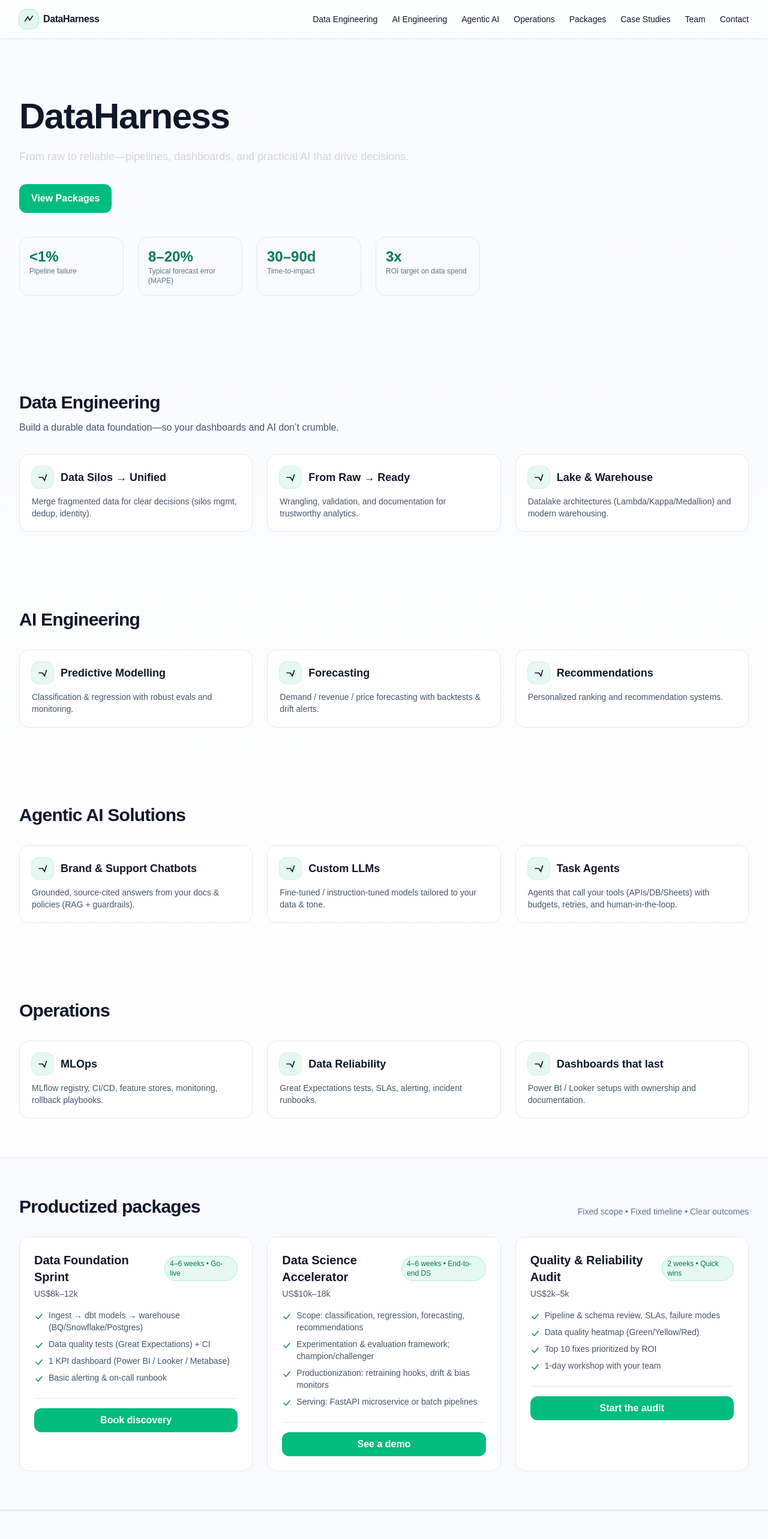
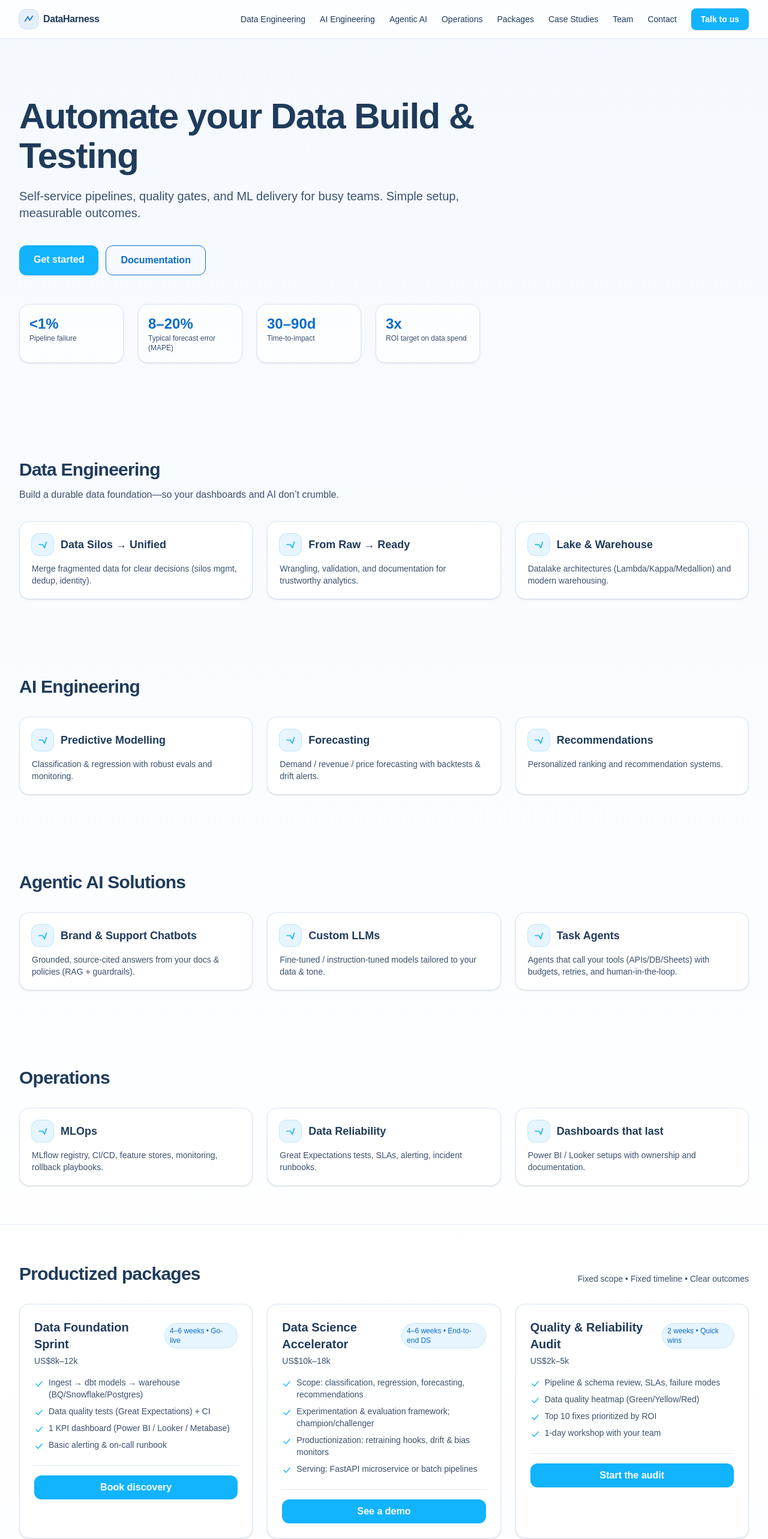
Before and after one commit to iaayushgupta/fractional-landing-page, a Next.js app: page / in a window 1280 px wide. Shown: the top 2566 px of the page at 60% size. Built offline with nearby package versions, Linux system fonts and the light colour scheme.

Commit message:
Update LandingPage.tsx

```diff
--- a/app/LandingPage.tsx
+++ b/app/LandingPage.tsx
@@ -11,7 +11,7 @@ export default function LandingPage() {
     { href: "#contact", label: "Contact" },
   ];
 
-  // Packages: replaced Forecasts-in-a-Box with a broader DS offer
+  // Packages
   const packages = [
     {
       name: "Data Foundation Sprint",
@@ -71,15 +71,20 @@ export default function LandingPage() {
   ];
 
   return (
-    // Light theme + mobile-friendly spacing/typography
-    <div className="min-h-screen bg-gradient-to-b from-slate-50 via-white to-slate-50 text-slate-900">
+    // DRONE-like palette:
+    // Navy text:        #1F3B5B
+    // Primary blue:     #0B6BCB
+    // CTA cyan/azure:   #12B3FF (hover #0AA0E6)
+    // Ice gradient:     from #F4F9FF to #EAF3FF
+    // Light borders:    #DCE7F5
+    <div className="min-h-screen bg-gradient-to-b from-[#F4F9FF] via-white to-[#EAF3FF] text-[#1F3B5B]">
       {/* Header */}
-      <header className="sticky top-0 z-40 backdrop-blur bg-white/70 border-b border-slate-200">
+      <header className="sticky top-0 z-40 backdrop-blur bg-white/80 border-b border-[#DCE7F5]">
         <div className="mx-auto max-w-7xl px-4 sm:px-6 lg:px-8">
           <div className="h-16 flex items-center justify-between">
             <a href="/" className="flex items-center gap-2">
-              <div className="h-8 w-8 rounded-xl bg-emerald-500/10 ring-1 ring-emerald-500/30 flex items-center justify-center">
-                <svg viewBox="0 0 24 24" className="h-5 w-5">
+              <div className="h-8 w-8 rounded-xl bg-[#0B6BCB]/10 ring-1 ring-[#0B6BCB]/20 flex items-center justify-center">
+                <svg viewBox="0 0 24 24" className="h-5 w-5 text-[#0B6BCB]">
                   <path d="M4 17l6-10 4 7 6-9" fill="none" stroke="currentColor" strokeWidth="2" />
                 </svg>
               </div>
@@ -87,10 +92,16 @@ export default function LandingPage() {
             </a>
             <nav className="hidden md:flex items-center gap-6 text-sm">
               {nav.map((n) => (
-                <a key={n.href} href={n.href} className="hover:text-emerald-600 transition">
+                <a key={n.href} href={n.href} className="hover:text-[#0B6BCB] transition">
                   {n.label}
                 </a>
               ))}
+              <a
+                href="#contact"
+                className="inline-flex items-center gap-2 rounded-lg bg-[#12B3FF] hover:bg-[#0AA0E6] text-white px-4 py-2 font-semibold shadow-sm"
+              >
+                Talk to us
+              </a>
             </nav>
           </div>
         </div>
@@ -98,23 +109,34 @@ export default function LandingPage() {
 
       {/* Hero */}
       <section className="relative overflow-hidden">
-        <div className="absolute inset-0 -z-10 opacity-40 bg-[radial-gradient(1200px_600px_at_50%_-100px,rgba(16,185,129,0.15),transparent)]" />
+        {/* soft top-right cyan bloom */}
+        <div className="absolute right-[-10%] top-[-20%] h-[40rem] w-[40rem] rounded-full bg-[#12B3FF]/20 blur-3xl -z-10" />
         <div className="mx-auto max-w-7xl px-4 sm:px-6 lg:px-8 py-16 sm:py-24">
           <div className="max-w-3xl">
-            <h1 className="text-4xl sm:text-6xl font-semibold leading-[1.1] tracking-tight">DataHarness</h1>
-            <p className="mt-5 text-lg text-zinc-300">
-              From raw to reliable—pipelines, dashboards, and practical AI that drive decisions.
+            <h1 className="text-4xl sm:text-6xl font-extrabold leading-[1.1] tracking-tight">
+              Automate your Data Build & Testing
+            </h1>
+            <p className="mt-5 text-xl text-[#3B516F]">
+              Self-service pipelines, quality gates, and ML delivery for busy teams. Simple setup, measurable outcomes.
             </p>
 
-            <div className="mt-8 flex flex-wrap gap-3">
-              <a href="#packages" className="rounded-xl bg-emerald-500 text-white px-5 py-3 font-semibold">
-                View Packages
+            <div className="mt-10 flex flex-wrap gap-3">
+              <a
+                href="#packages"
+                className="rounded-xl bg-[#12B3FF] hover:bg-[#0AA0E6] text-white px-6 py-3 font-semibold shadow"
+              >
+                Get started
               </a>
-              {/* Removed timeline CTA per your request */}
+              <a
+                href="#case-studies"
+                className="rounded-xl border border-[#0B6BCB] text-[#0B6BCB] px-6 py-3 font-semibold hover:bg-[#0B6BCB]/5"
+              >
+                Documentation
+              </a>
             </div>
 
-            {/* KPIs — stack cleanly on mobile */}
-            <div className="mt-10 grid grid-cols-2 sm:grid-cols-4 gap-4 sm:gap-6 text-sm">
+            {/* KPIs */}
+            <div className="mt-12 grid grid-cols-2 sm:grid-cols-4 gap-4 sm:gap-6 text-sm">
               <Stat kpi="<1%" label="Pipeline failure" />
               <Stat kpi="8–20%" label="Typical forecast error (MAPE)" />
               <Stat kpi="30–90d" label="Time-to-impact" />
@@ -126,8 +148,8 @@ export default function LandingPage() {
 
       {/* Data Engineering */}
       <section id="data-eng" className="mx-auto max-w-7xl px-4 sm:px-6 lg:px-8 py-16">
-        <h2 className="text-2xl sm:text-3xl font-semibold tracking-tight">Data Engineering</h2>
-        <p className="mt-3 text-slate-600 max-w-3xl">
+        <h2 className="text-2xl sm:text-3xl font-bold tracking-tight">Data Engineering</h2>
+        <p className="mt-3 text-[#3B516F] max-w-3xl">
           Build a durable data foundation—so your dashboards and AI don’t crumble.
         </p>
         <div className="mt-8 grid sm:grid-cols-2 lg:grid-cols-3 gap-6">
@@ -139,7 +161,7 @@ export default function LandingPage() {
 
       {/* AI Engineering */}
       <section id="ai-eng" className="mx-auto max-w-7xl px-4 sm:px-6 lg:px-8 py-16">
-        <h2 className="text-2xl sm:text-3xl font-semibold tracking-tight">AI Engineering</h2>
+        <h2 className="text-2xl sm:text-3xl font-bold tracking-tight">AI Engineering</h2>
         <div className="mt-8 grid sm:grid-cols-2 lg:grid-cols-3 gap-6">
           <SolutionCard title="Predictive Modelling" desc="Classification & regression with robust evals and monitoring." />
           <SolutionCard title="Forecasting" desc="Demand / revenue / price forecasting with backtests & drift alerts." />
@@ -149,7 +171,7 @@ export default function LandingPage() {
 
       {/* Agentic AI Solutions */}
       <section id="agentic" className="mx-auto max-w-7xl px-4 sm:px-6 lg:px-8 py-16">
-        <h2 className="text-2xl sm:text-3xl font-semibold tracking-tight">Agentic AI Solutions</h2>
+        <h2 className="text-2xl sm:text-3xl font-bold tracking-tight">Agentic AI Solutions</h2>
         <div className="mt-8 grid sm:grid-cols-2 lg:grid-cols-3 gap-6">
           <SolutionCard title="Brand & Support Chatbots" desc="Grounded, source-cited answers from your docs & policies (RAG + guardrails)." />
           <SolutionCard title="Custom LLMs" desc="Fine-tuned / instruction-tuned models tailored to your data & tone." />
@@ -159,7 +181,7 @@ export default function LandingPage() {
 
       {/* Operations */}
       <section id="operations" className="mx-auto max-w-7xl px-4 sm:px-6 lg:px-8 py-16">
-        <h2 className="text-2xl sm:text-3xl font-semibold tracking-tight">Operations</h2>
+        <h2 className="text-2xl sm:text-3xl font-bold tracking-tight">Operations</h2>
         <div className="mt-8 grid sm:grid-cols-2 lg:grid-cols-3 gap-6">
           <SolutionCard title="MLOps" desc="MLflow registry, CI/CD, feature stores, monitoring, rollback playbooks." />
           <SolutionCard title="Data Reliability" desc="Great Expectations tests, SLAs, alerting, incident runbooks." />
@@ -168,33 +190,33 @@ export default function LandingPage() {
       </section>
 
       {/* Packages */}
-      <section id="packages" className="bg-slate-50 border-y border-slate-200">
+      <section id="packages" className="bg-white/60 border-y border-[#DCE7F5]">
         <div className="mx-auto max-w-7xl px-4 sm:px-6 lg:px-8 py-16">
           <div className="flex items-end justify-between">
-            <h2 className="text-2xl sm:text-3xl font-semibold tracking-tight">Productized packages</h2>
-            <p className="text-sm text-slate-500">Fixed scope • Fixed timeline • Clear outcomes</p>
+            <h2 className="text-2xl sm:text-3xl font-bold tracking-tight">Productized packages</h2>
+            <p className="text-sm text-[#3B516F]">Fixed scope • Fixed timeline • Clear outcomes</p>
           </div>
           <div className="mt-8 grid gap-6 md:grid-cols-3">
             {packages.map((p) => (
-              <div key={p.name} className="rounded-2xl bg-white border border-slate-200 p-6 flex flex-col">
+              <div key={p.name} className="rounded-2xl bg-white border border-[#DCE7F5] p-6 shadow-sm flex flex-col">
                 <div className="flex items-center justify-between">
                   <h3 className="text-xl font-semibold">{p.name}</h3>
-                  <span className="text-xs rounded-full bg-emerald-500/10 text-emerald-700 px-2 py-1 border border-emerald-500/20">
+                  <span className="text-xs rounded-full bg-[#E6F5FF] text-[#0B6BCB] px-2 py-1 border border-[#BFE6FF]">
                     {p.tag}
                   </span>
                 </div>
-                <p className="mt-1 text-slate-600 text-sm">{p.price}</p>
-                <ul className="mt-4 space-y-2 text-sm text-slate-600">
+                <p className="mt-1 text-[#3B516F] text-sm">{p.price}</p>
+                <ul className="mt-4 space-y-2 text-sm text-[#3B516F]">
                   {p.bullets.map((b, i) => (
                     <li key={i} className="flex gap-2">
                       <CheckIcon /> <span>{b}</span>
                     </li>
                   ))}
                 </ul>
-                <div className="mt-6 pt-4 border-t border-slate-200">
+                <div className="mt-6 pt-4 border-t border-[#DCE7F5]">
                   <a
                     href="#contact"
-                    className="inline-flex justify-center rounded-xl bg-emerald-500 text-white px-4 py-2 font-semibold w-full"
+                    className="inline-flex justify-center rounded-xl bg-[#12B3FF] hover:bg-[#0AA0E6] text-white px-4 py-2 font-semibold w-full"
                   >
                     {p.cta}
                   </a>
@@ -206,36 +228,28 @@ export default function LandingPage() {
       </section>
 
       {/* Case Studies */}
-      <section id="case-studies" className="bg-slate-50 border-y border-slate-200">
+      <section id="case-studies" className="bg-white/60 border-y border-[#DCE7F5]">
         <div className="mx-auto max-w-7xl px-4 sm:px-6 lg:px-8 py-16">
           <div className="flex items-end justify-between">
-            <h2 className="text-2xl sm:text-3xl font-semibold tracking-tight">Case studies</h2>
-            <p className="text-sm text-slate-500">Brief, outcome-first, code-backed</p>
+            <h2 className="text-2xl sm:text-3xl font-bold tracking-tight">Case studies</h2>
+            <p className="text-sm text-[#3B516F]">Brief, outcome-first, code-backed</p>
           </div>
           <div className="mt-8 grid gap-6 md:grid-cols-3">
-            <Case
-              title="D2C brand • Demand forecast"
-              metric="MAPE 22% → 9%"
-              blurb="Reduced stock-outs, improved cash-flow planning."
-            />
+            <Case title="D2C brand • Demand forecast" metric="MAPE 22% → 9%" blurb="Reduced stock-outs, improved cash-flow planning." />
             <Case title="Fintech MSME • Lead scoring" metric="+18% CVR" blurb="Better triage of inbound leads, faster TAT." />
-            <Case
-              title="Hospitality • Ops dashboard"
-              metric="-35% ops MTTR"
-              blurb="Alerting + runbooks cut incident times."
-            />
+            <Case title="Hospitality • Ops dashboard" metric="-35% ops MTTR" blurb="Alerting + runbooks cut incident times." />
           </div>
         </div>
       </section>
 
       {/* Tech */}
       <section className="mx-auto max-w-7xl px-4 sm:px-6 lg:px-8 py-16">
-        <h2 className="text-2xl sm:text-3xl font-semibold tracking-tight">Stack we use</h2>
-        <p className="mt-3 text-slate-600">
+        <h2 className="text-2xl sm:text-3xl font-bold tracking-tight">Stack we use</h2>
+        <p className="mt-3 text-[#3B516F]">
           dbt • Airflow/Prefect • BigQuery/Snowflake/Postgres • Great Expectations • MLflow • LangChain/LlamaIndex •
           Qdrant/Weaviate/pgvector • Rerankers (bge/Cohere) • Power BI/Looker/Metabase • FastAPI
         </p>
-        <div className="mt-6 grid grid-cols-2 sm:grid-cols-4 lg:grid-cols-6 gap-3 text-xs text-slate-600">
+        <div className="mt-6 grid grid-cols-2 sm:grid-cols-4 lg:grid-cols-6 gap-3 text-xs text-[#1F3B5B]">
           {[
             "dbt",
             "Airflow",
@@ -250,7 +264,7 @@ export default function LandingPage() {
             "Metabase",
             "FastAPI",
           ].map((t) => (
-            <div key={t} className="rounded-xl border border-slate-200 bg-slate-50 px-3 py-2 text-center">
+            <div key={t} className="rounded-xl border border-[#DCE7F5] bg-white px-3 py-2 text-center shadow-sm">
               {t}
             </div>
           ))}
@@ -258,76 +272,67 @@ export default function LandingPage() {
       </section>
 
       {/* Team */}
-      <section id="team" className="bg-slate-50 border-y border-slate-200">
+      <section id="team" className="bg-white/60 border-y border-[#DCE7F5]">
         <div className="mx-auto max-w-7xl px-4 sm:px-6 lg:px-8 py-16">
-          <h2 className="text-2xl sm:text-3xl font-semibold tracking-tight">Team</h2>
-          <p className="mt-3 text-slate-600 max-w-3xl">
+          <h2 className="text-2xl sm:text-3xl font-bold tracking-tight">Team</h2>
+          <p className="mt-3 text-[#3B516F] max-w-3xl">
             Three builders with complementary skills. We ship. We document. We own outcomes.
           </p>
           <div className="mt-8 grid gap-6 md:grid-cols-3">
-            <Member
-              name="Aayush Gupta"
-              role="Data Scientist"
-              url="https://www.linkedin.com/in/aayush-gupta-925442190/"
-            />
+            <Member name="Aayush Gupta" role="Data Scientist" url="https://www.linkedin.com/in/aayush-gupta-925442190/" />
             <Member name="Manish" role="Data Engineer" url="https://www.linkedin.com/in/manish004/" />
-            <Member
-              name="Ankit Yadav"
-              role="ETL & Model QA"
-              url="https://www.linkedin.com/in/ankit-yadav-bb7352103/"
-            />
+            <Member name="Ankit Yadav" role="ETL & Model QA" url="https://www.linkedin.com/in/ankit-yadav-bb7352103/" />
           </div>
         </div>
       </section>
 
       {/* Contact */}
       <section id="contact" className="mx-auto max-w-7xl px-4 sm:px-6 lg:px-8 py-16">
-        <div className="rounded-2xl border border-slate-200 bg-slate-50 p-6">
+        <div className="rounded-2xl border border-[#DCE7F5] bg-white p-6 shadow-sm">
           <div className="flex flex-col md:flex-row md:items-center md:justify-between gap-6">
             <div>
-              <h2 className="text-2xl font-semibold tracking-tight">Request a 30-minute roadmap</h2>
-              <p className="mt-2 text-slate-600">
+              <h2 className="text-2xl font-bold tracking-tight">Request a 30-minute roadmap</h2>
+              <p className="mt-2 text-[#3B516F]">
                 Tell us your goal and current data reality. We’ll map the fastest path and a fixed-scope offer.
               </p>
             </div>
             <div className="flex flex-col sm:flex-row gap-3">
               <a
                 href="mailto:hello@yourcompany.com?subject=Roadmap%20Call"
-                className="rounded-xl bg-emerald-500 text-white px-5 py-3 font-semibold text-center"
+                className="rounded-xl bg-[#12B3FF] hover:bg-[#0AA0E6] text-white px-5 py-3 font-semibold text-center"
               >
                 Email us
               </a>
-              {/* Calendly button removed */}
             </div>
           </div>
         </div>
-        <p className="mt-4 text-xs text-slate-500">
-          By contacting us you agree to our <a className="underline hover:text-emerald-600" href="#">Privacy Policy</a>{" "}
-          and <a className="underline hover:text-emerald-600" href="#">Terms</a>.
+        <p className="mt-4 text-xs text-[#3B516F]">
+          By contacting us you agree to our <a className="underline hover:text-[#0B6BCB]" href="#">Privacy Policy</a>{" "}
+          and <a className="underline hover:text-[#0B6BCB]" href="#">Terms</a>.
         </p>
       </section>
 
       {/* FAQ */}
       <section className="mx-auto max-w-7xl px-4 sm:px-6 lg:px-8 py-16">
-        <h2 className="text-2xl sm:text-3xl font-semibold tracking-tight">FAQ</h2>
+        <h2 className="text-2xl sm:text-3xl font-bold tracking-tight">FAQ</h2>
         <div className="mt-6 grid gap-4 md:grid-cols-2">
           {faqs.map((f) => (
-            <div key={f.q} className="rounded-2xl bg-slate-50 border border-slate-200 p-5">
+            <div key={f.q} className="rounded-2xl bg-white border border-[#DCE7F5] p-5 shadow-sm">
               <div className="font-semibold">{f.q}</div>
-              <div className="mt-2 text-slate-600 text-sm">{f.a}</div>
+              <div className="mt-2 text-[#3B516F] text-sm">{f.a}</div>
             </div>
           ))}
         </div>
       </section>
 
       {/* Footer */}
-      <footer className="border-t border-slate-200">
-        <div className="mx-auto max-w-7xl px-4 sm:px-6 lg:px-8 py-10 text-sm text-slate-600 flex flex-col sm:flex-row items-center justify-between gap-4">
+      <footer className="border-t border-[#DCE7F5] bg-white/60">
+        <div className="mx-auto max-w-7xl px-4 sm:px-6 lg:px-8 py-10 text-sm text-[#3B516F] flex flex-col sm:flex-row items-center justify-between gap-4">
           <div>© {new Date().getFullYear()} DataHarness</div>
           <div className="flex items-center gap-4">
-            <a href="#" className="hover:text-emerald-600">Privacy</a>
-            <a href="#" className="hover:text-emerald-600">Terms</a>
-            <a href="#team" className="hover:text-emerald-600">Team</a>
+            <a href="#" className="hover:text-[#0B6BCB]">Privacy</a>
+            <a href="#" className="hover:text-[#0B6BCB]">Terms</a>
+            <a href="#team" className="hover:text-[#0B6BCB]">Team</a>
           </div>
         </div>
       </footer>
@@ -335,38 +340,43 @@ export default function LandingPage() {
   );
 }
 
+/* Components */
+
 function Stat({ kpi, label }: { kpi: string; label: string }) {
   return (
-    <div className="rounded-2xl border border-slate-200 bg-slate-50 p-4">
-      <div className="text-2xl font-semibold text-emerald-700">{kpi}</div>
-      <div className="text-xs text-slate-500">{label}</div>
+    <div className="rounded-2xl border border-[#DCE7F5] bg-white/70 p-4 shadow-sm">
+      <div className="text-2xl font-bold text-[#0B6BCB]">{kpi}</div>
+      <div className="text-xs text-[#3B516F]">{label}</div>
     </div>
   );
 }
 
 function SolutionCard({ title, desc }: { title: string; desc: string }) {
   return (
-    <div className="rounded-2xl border border-slate-200 bg-white p-5">
+    <div className="rounded-2xl border border-[#DCE7F5] bg-white p-5 shadow-sm">
       <div className="flex items-center gap-3">
-        <div className="h-9 w-9 rounded-xl bg-emerald-500/10 ring-1 ring-emerald-500/20 flex items-center justify-center">
-          <svg viewBox="0 0 24 24" className="h-5 w-5">
+        <div className="h-9 w-9 rounded-xl bg-[#E6F5FF] ring-1 ring-[#BFE6FF] flex items-center justify-center">
+          <svg viewBox="0 0 24 24" className="h-5 w-5 text-[#12B3FF]">
             <path d="M4 12h8l4 6 4-12" fill="none" stroke="currentColor" strokeWidth="2" />
           </svg>
         </div>
         <h3 className="text-lg font-semibold">{title}</h3>
       </div>
-      <p className="mt-3 text-slate-600 text-sm">{desc}</p>
+      <p className="mt-3 text-[#3B516F] text-sm">{desc}</p>
     </div>
   );
 }
 
 function Case({ title, metric, blurb }: { title: string; metric: string; blurb: string }) {
   return (
-    <div className="rounded-2xl bg-white border border-slate-200 p-5">
-      <div className="text-sm text-slate-500">{title}</div>
-      <div className="mt-2 text-xl font-semibold text-emerald-700">{metric}</div>
-      <p className="mt-2 text-slate-600 text-sm">{blurb}</p>
-      <a href="/cases/d2c-forecast" className="mt-4 inline-flex items-center gap-2 text-emerald-700 hover:underline text-sm">
+    <div className="rounded-2xl bg-white border border-[#DCE7F5] p-5 shadow-sm">
+      <div className="text-sm text-[#3B516F]">{title}</div>
+      <div className="mt-2 text-xl font-semibold text-[#0B6BCB]">{metric}</div>
+      <p className="mt-2 text-[#3B516F] text-sm">{blurb}</p>
+      <a
+        href="/cases/d2c-forecast"
+        className="mt-4 inline-flex items-center gap-2 text-[#0B6BCB] hover:text-[#0A5FB6] text-sm"
+      >
         Read more{" "}
         <svg viewBox="0 0 24 24" className="h-4 w-4">
           <path d="M5 12h14M13 5l7 7-7 7" fill="none" stroke="currentColor" strokeWidth="2" />
@@ -378,18 +388,19 @@ function Case({ title, metric, blurb }: { title: string; metric: string; blurb:
 
 function Member({ name, role, url }: { name: string; role: string; url: string }) {
   return (
-    <div className="rounded-2xl border border-slate-200 bg-white p-5 flex items-center gap-4">
-      <div className="h-12 w-12 rounded-xl bg-slate-100 flex items-center justify-center text-slate-500 font-semibold">
-        {name
-          .split(" ")
-          .map((w) => w[0])
-          .join("")
-          .slice(0, 2)}
+    <div className="rounded-2xl border border-[#DCE7F5] bg-white p-5 shadow-sm flex items-center gap-4">
+      <div className="h-12 w-12 rounded-xl bg-[#E6F0FA] flex items-center justify-center text-[#1F3B5B] font-semibold">
+        {name.split(" ").map((w) => w[0]).join("").slice(0, 2)}
       </div>
       <div>
         <div className="font-semibold">{name}</div>
-        <div className="text-sm text-slate-500">{role}</div>
-        <a href={url} target="_blank" rel="noreferrer" className="inline-flex items-center gap-2 text-emerald-700 hover:underline text-sm mt-1">
+        <div className="text-sm text-[#3B516F]">{role}</div>
+        <a
+          href={url}
+          target="_blank"
+          rel="noreferrer"
+          className="inline-flex items-center gap-2 text-[#0B6BCB] hover:text-[#0A5FB6] text-sm mt-1"
+        >
           LinkedIn
           <svg viewBox="0 0 24 24" className="h-4 w-4">
             <path d="M5 12h14M13 5l7 7-7 7" fill="none" stroke="currentColor" strokeWidth="2" />
@@ -402,7 +413,7 @@ function Member({ name, role, url }: { name: string; role: string; url: string }
 
 function CheckIcon() {
   return (
-    <svg viewBox="0 0 24 24" className="mt-1 h-4 w-4 flex-none text-emerald-700">
+    <svg viewBox="0 0 24 24" className="mt-1 h-4 w-4 flex-none text-[#12B3FF]">
       <path d="M4 12l6 6L20 6" fill="none" stroke="currentColor" strokeWidth="2" />
     </svg>
   );
```
